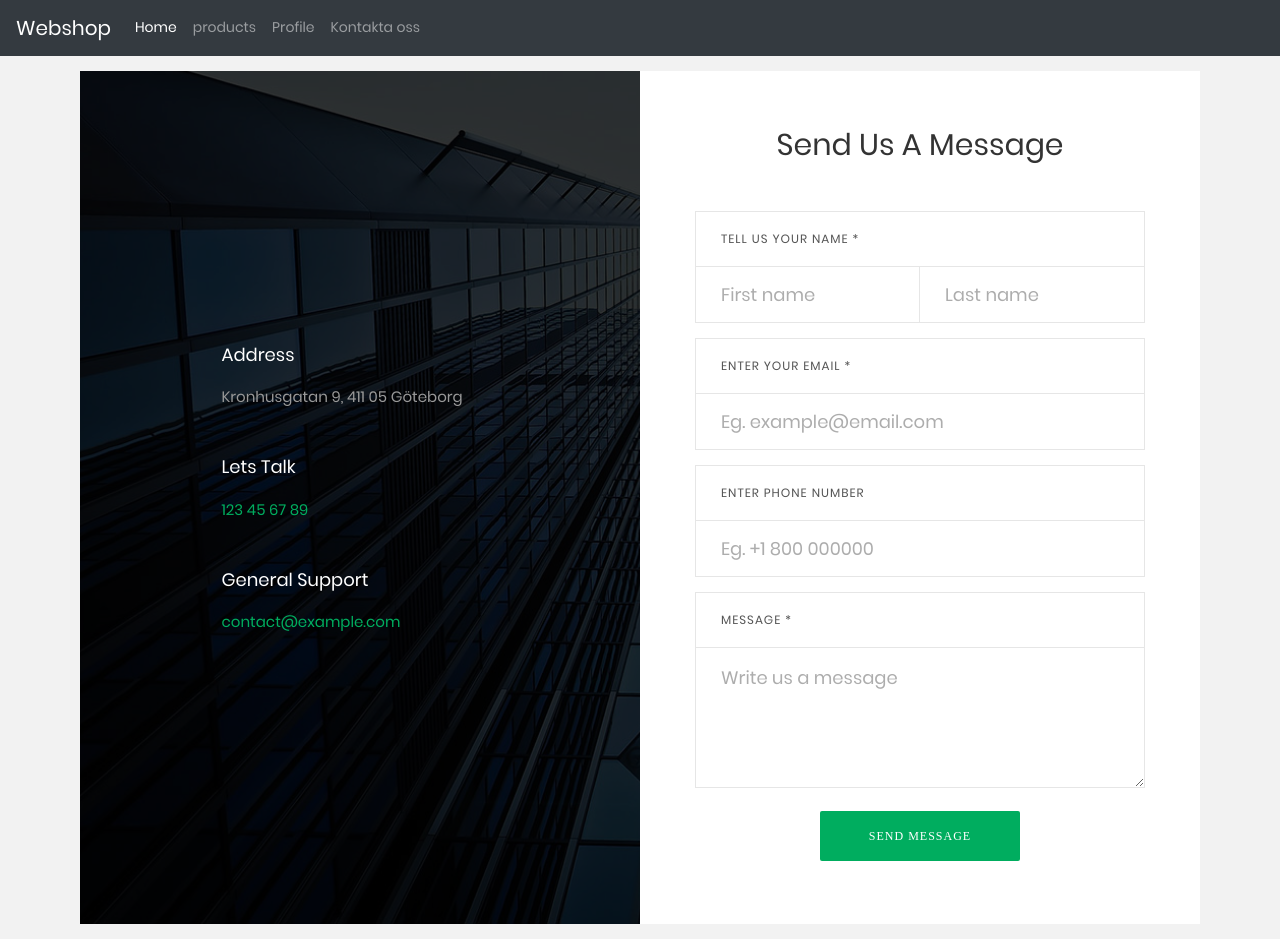
After one commit to gustavaldenbratt/slutProjekt3, a PHP site: page /views/Contact/index.php in a window 1280 px wide. The commit adds this page. Run offline with PHP 8.4, Linux system fonts and the light colour scheme; some libraries are stand-ins or nearby versions; some web fonts are replaced.

Commit message:
några ändringar

```diff
--- a/style.css
+++ b/style.css
@@ -20,6 +20,8 @@ body {
 
     background-color: white;
     border: 1px solid black;
+    width: 15%;
+    text-align: center;
 
 }
 
--- a/templates/nav.php
+++ b/templates/nav.php
@@ -1,6 +1,6 @@
 
 <nav class="navbar navbar-expand-lg navbar-dark bg-dark">
-    <a class="navbar-brand" href="start.php">Webshop</a>
+    <a class="navbar-brand" href="../start.php">Webshop</a>
     <button class="navbar-toggler" type="button" data-toggle="collapse" data-target="#navbarTogglerDemo02" aria-controls="navbarTogglerDemo02" aria-expanded="false" aria-label="Toggle navigation">
         <span class="navbar-toggler-icon"></span>
     </button>
@@ -17,7 +17,7 @@
                 <a class="nav-link" href="edit.php" >Profile</a>
             </li>
             <li class="nav-item">
-                <a class="nav-link " href="Contact/index.html">Kontakta oss</a>
+                <a class="nav-link " href="Contact/index.php">Kontakta oss</a>
             </li>
         </ul>
 
--- /dev/null
+++ b/views/Contact/index.php
@@ -0,0 +1,190 @@
+<!DOCTYPE html>
+<html lang="en">
+<head>
+	<title>Contact</title>
+	<meta charset="UTF-8">
+	<meta name="viewport" content="width=device-width, initial-scale=1">
+<!--===============================================================================================-->
+	<link rel="icon" type="image/png" href="images/icons/favicon.ico"/>
+<!--===============================================================================================-->
+	<link rel="stylesheet" type="text/css" href="vendor/bootstrap/css/bootstrap.min.css">
+<!--===============================================================================================-->
+	<link rel="stylesheet" type="text/css" href="fonts/font-awesome-4.7.0/css/font-awesome.min.css">
+<!--===============================================================================================-->
+	<link rel="stylesheet" type="text/css" href="fonts/Linearicons-Free-v1.0.0/icon-font.min.css">
+<!--===============================================================================================-->
+	<link rel="stylesheet" type="text/css" href="vendor/animate/animate.css">
+<!--===============================================================================================-->
+	<link rel="stylesheet" type="text/css" href="vendor/css-hamburgers/hamburgers.min.css">
+<!--===============================================================================================-->
+	<link rel="stylesheet" type="text/css" href="vendor/animsition/css/animsition.min.css">
+<!--===============================================================================================-->
+	<link rel="stylesheet" type="text/css" href="vendor/select2/select2.min.css">
+<!--===============================================================================================-->
+	<link rel="stylesheet" type="text/css" href="vendor/daterangepicker/daterangepicker.css">
+<!--===============================================================================================-->
+	<link rel="stylesheet" type="text/css" href="css/util.css">
+	<link rel="stylesheet" type="text/css" href="css/main.css">
+<!--===============================================================================================-->
+</head>
+<body>
+	<nav class="navbar navbar-expand-lg navbar-dark bg-dark">
+		<a class="navbar-brand" href="start.php">Webshop</a>
+		<button class="navbar-toggler" type="button" data-toggle="collapse" data-target="#navbarTogglerDemo02" aria-controls="navbarTogglerDemo02" aria-expanded="false" aria-label="Toggle navigation">
+			<span class="navbar-toggler-icon"></span>
+		</button>
+
+		<div class="collapse navbar-collapse" id="navbarTogglerDemo02">
+			<ul class="navbar-nav mr-auto mt-2 mt-lg-0">
+				<li class="nav-item active">
+					<a class="nav-link" href="../start.php">Home <span class="sr-only">(current)</span></a>
+				</li>
+				<li class="nav-item">
+					<a class="nav-link" href="../products.php">products</a>
+				</li>
+				<li class="nav-item">
+					<a class="nav-link" href="../edit.php" >Profile</a>
+				</li>
+				<li class="nav-item">
+					<a class="nav-link " href="Contact/index.php">Kontakta oss</a>
+				</li>
+			</ul>
+
+
+
+
+
+
+		</div>
+	</nav>
+
+	<div class="container-contact100">
+		<div class="wrap-contact100">
+			<form class="contact100-form validate-form">
+				<span class="contact100-form-title">
+					Send Us A Message
+				</span>
+
+				<label class="label-input100" for="first-name">Tell us your name *</label>
+				<div class="wrap-input100 rs1-wrap-input100 validate-input" data-validate="Type first name">
+					<input id="first-name" class="input100" type="text" name="first-name" placeholder="First name">
+					<span class="focus-input100"></span>
+				</div>
+				<div class="wrap-input100 rs2-wrap-input100 validate-input" data-validate="Type last name">
+					<input class="input100" type="text" name="last-name" placeholder="Last name">
+					<span class="focus-input100"></span>
+				</div>
+
+				<label class="label-input100" for="email">Enter your email *</label>
+				<div class="wrap-input100 validate-input" data-validate = "Valid email is required: ex@abc.xyz">
+					<input id="email" class="input100" type="text" name="email" placeholder="Eg. example@email.com">
+					<span class="focus-input100"></span>
+				</div>
+
+				<label class="label-input100" for="phone">Enter phone number</label>
+				<div class="wrap-input100">
+					<input id="phone" class="input100" type="text" name="phone" placeholder="Eg. +1 800 000000">
+					<span class="focus-input100"></span>
+				</div>
+
+				<label class="label-input100" for="message">Message *</label>
+				<div class="wrap-input100 validate-input" data-validate = "Message is required">
+					<textarea id="message" class="input100" name="message" placeholder="Write us a message"></textarea>
+					<span class="focus-input100"></span>
+				</div>
+
+				<div class="container-contact100-form-btn">
+					<button class="contact100-form-btn">
+						Send Message
+					</button>
+				</div>
+			</form>
+
+			<div class="contact100-more flex-col-c-m" style="background-image: url('images/bg-01.jpg');">
+				<div class="flex-w size1 p-b-47">
+					<div class="txt1 p-r-25">
+						<span class="lnr lnr-map-marker"></span>
+					</div>
+
+					<div class="flex-col size2">
+						<span class="txt1 p-b-20">
+							Address
+						</span>
+
+						<span class="txt2">
+							Kronhusgatan 9, 411 05 Göteborg		</span>
+					</div>
+				</div>
+
+				<div class="dis-flex size1 p-b-47">
+					<div class="txt1 p-r-25">
+						<span class="lnr lnr-phone-handset"></span>
+					</div>
+
+					<div class="flex-col size2">
+						<span class="txt1 p-b-20">
+							Lets Talk
+						</span>
+
+						<span class="txt3">
+							123 45 67 89
+						</span>
+					</div>
+				</div>
+
+				<div class="dis-flex size1 p-b-47">
+					<div class="txt1 p-r-25">
+						<span class="lnr lnr-envelope"></span>
+					</div>
+
+					<div class="flex-col size2">
+						<span class="txt1 p-b-20">
+							General Support
+						</span>
+
+						<span class="txt3">
+							contact@example.com
+						</span>
+					</div>
+				</div>
+			</div>
+		</div>
+	</div>
+
+
+
+	<div id="dropDownSelect1"></div>
+
+<!--===============================================================================================-->
+	<script src="vendor/jquery/jquery-3.2.1.min.js"></script>
+<!--===============================================================================================-->
+	<script src="vendor/animsition/js/animsition.min.js"></script>
+<!--===============================================================================================-->
+	<script src="vendor/bootstrap/js/popper.js"></script>
+	<script src="vendor/bootstrap/js/bootstrap.min.js"></script>
+<!--===============================================================================================-->
+	<script src="vendor/select2/select2.min.js"></script>
+	<script>
+		$(".selection-2").select2({
+			minimumResultsForSearch: 20,
+			dropdownParent: $('#dropDownSelect1')
+		});
+	</script>
+<!--===============================================================================================-->
+	<script src="vendor/daterangepicker/moment.min.js"></script>
+	<script src="vendor/daterangepicker/daterangepicker.js"></script>
+<!--===============================================================================================-->
+	<script src="vendor/countdowntime/countdowntime.js"></script>
+<!--===============================================================================================-->
+	<script src="js/main.js"></script>
+	<!-- Global site tag (gtag.js) - Google Analytics -->
+	<script async src="https://www.googletagmanager.com/gtag/js?id=UA-23581568-13"></script>
+	<script>
+	  window.dataLayer = window.dataLayer || [];
+	  function gtag(){dataLayer.push(arguments);}
+	  gtag('js', new Date());
+
+	  gtag('config', 'UA-23581568-13');
+	</script>
+</body>
+</html>
--- a/views/edit.php
+++ b/views/edit.php
@@ -44,6 +44,7 @@ $row = mysqli_fetch_array($result);
 
 
 <!--formulär för redigering av användarprofil-->
+<section>
 <div id="edit-con">
     <div class="edit-div">
 
@@ -108,7 +109,7 @@ $row = mysqli_fetch_array($result);
 
     </div>
 </div>
-
-
+</section>
+ <?php include('../templates/footer.php'); ?>
 </body>
 </html>
```
Also changed, not shown: views/Contact/index.html (deleted, +0 -162 lines), views/kundvagn.php (+13 -11 lines), views/products.php (+4 -3 lines), views/start.php (+23 -7 lines), views/submit.php (+14 -2 lines).
